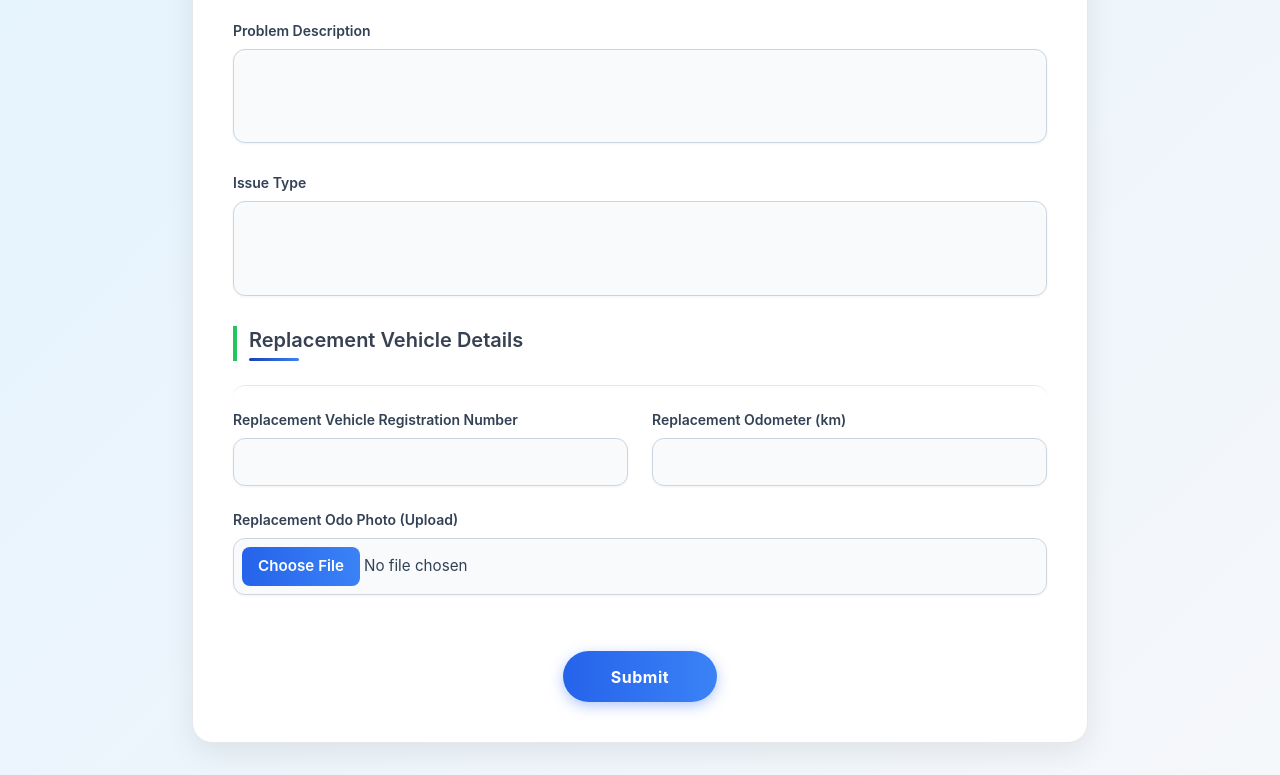
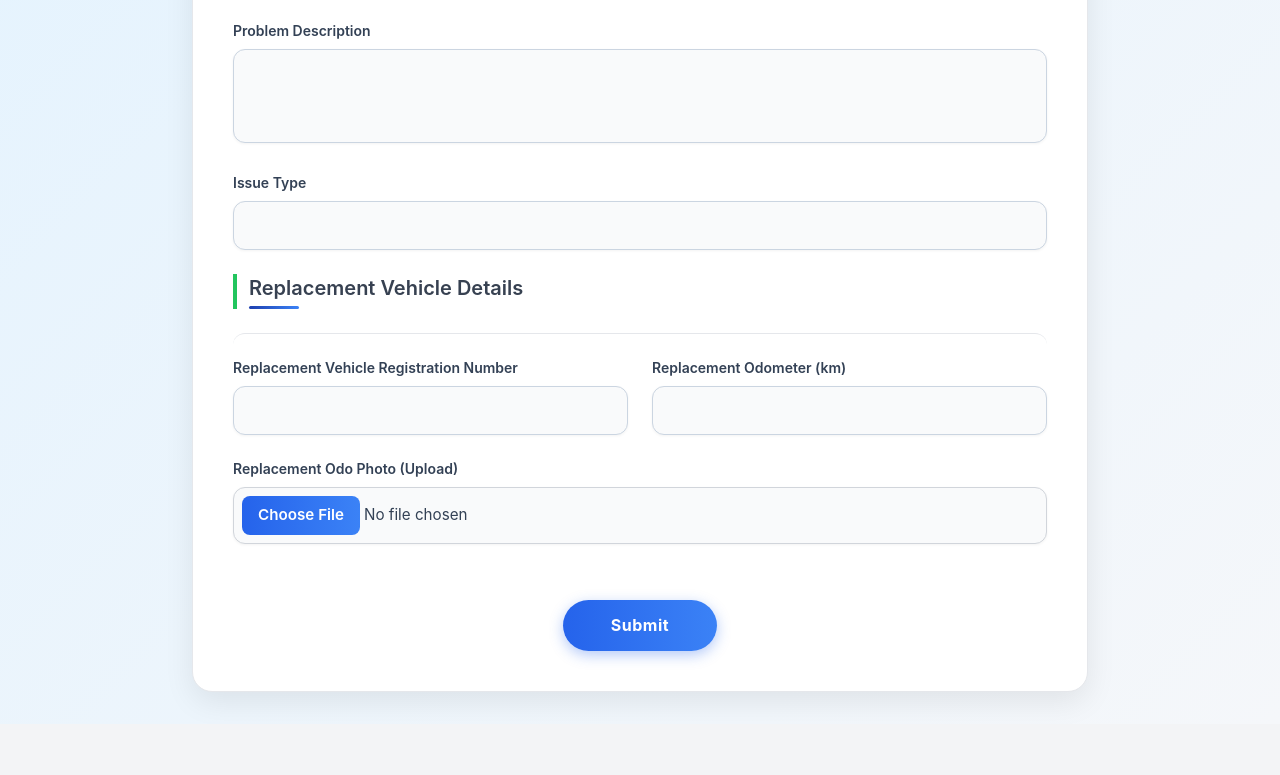
Before and after one commit to arkamondal448-pixel/VehicleSwapping, a plain HTML site: page index.html in a window 1280 px wide. Shown: the part 754-1529 px from the top of the page. After the commit the page ends 1478 px from the top, so only its background shows below. Drawn offline with nearby package versions, Linux system fonts and the light colour scheme.

Commit message:
Fix HTML formatting and structure

```diff
--- a/index.html
+++ b/index.html
@@ -66,7 +66,7 @@
                 </div>
                 <div class="form-group space-y-2 md:col-span-2">
                     <label for="issuetype" class="block text-sm">Issue Type</label>
-                    <textarea id="issuetype" name="issuetype" rows="3" required class="form-input resize-none"></textarea>
+                    <input type="issuetype" name="issuetype" rows="3" required class="form-input resize-none">
                 </div>
             </div>
 
```
